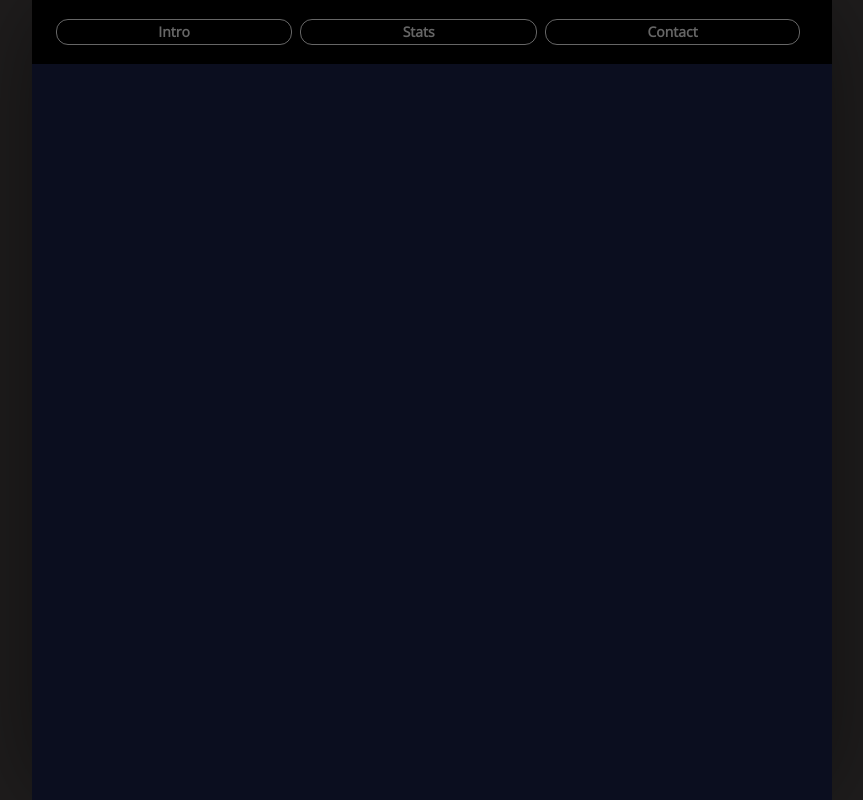
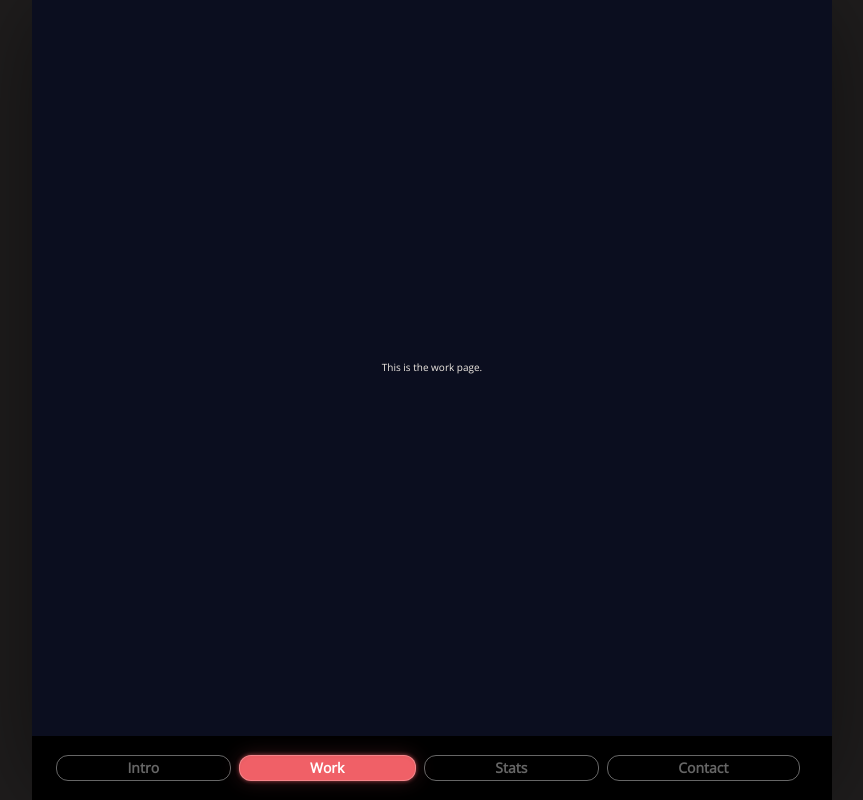
Before and after one commit to beacrea/coty.design, a Vue app: page /#/work in a window 1280 px wide. Shown: the whole page, without its empty margins (208-1071 px from the left). Built offline with nearby package versions, Linux system fonts and the light colour scheme.

Commit message:
Added work page

```diff
--- a/src/App.vue
+++ b/src/App.vue
@@ -57,7 +57,7 @@ export default {
   &.pg-intro {
     background-image: url('/static/img/bg-about-sm.jpg');
   }
-  &.pg-intro-blurred {
+  &.pg-intro-blurred, .pg-work {
     background-image: url('/static/img/bg-about-sm-blurred.jpg');
   }
   &.pg-stats {
--- a/src/components/Navigation.vue
+++ b/src/components/Navigation.vue
@@ -1,7 +1,7 @@
 <template>
   <nav id="navigation">
     <router-link to="intro" v-on:click.native="changeBg">Intro</router-link>
-    <!--<a>Work</a>-->
+    <router-link to="work" v-on:click.native="changeBg">Work</router-link>
     <router-link to="stats" v-on:click.native="changeBg">Stats</router-link>
     <router-link to="contact" v-on:click.native="changeBg">Contact</router-link>
     <!--<a class="icon">★</a>-->
--- /dev/null
+++ b/src/components/pages/Work.vue
@@ -0,0 +1,33 @@
+<template>
+  <div id="work">{{msg}}</div>
+</template>
+
+<script>
+export default {
+  components: {},
+  data () {
+    return {
+      msg: 'This is the work page.'
+    }
+  }
+}
+</script>
+
+<style lang="scss" scoped>
+// Imports
+@import "../../globalStyles/imports";
+@import "../../globalStyles/vars";
+
+#work {
+  display: flex;
+  flex-direction: column;
+  overflow: scroll;
+  justify-content: center;
+  align-items: center;
+  padding: $padding_side;
+  text-align: center;
+  * {
+    -webkit-tap-highlight-color: rgba(0, 0, 0, 0);
+  }
+}
+</style>
--- a/src/router/index.js
+++ b/src/router/index.js
@@ -3,6 +3,7 @@ import Router from 'vue-router'
 import About from '../components/pages/About'
 import Stats from '../components/pages/Stats'
 import Contact from '../components/pages/Contact'
+import Work from '../components/pages/Work'
 
 Vue.use(Router)
 
@@ -28,6 +29,11 @@ export default new Router({
       path: '/contact',
       name: 'contact',
       component: Contact
+    },
+    {
+      path: '/work',
+      name: 'work',
+      component: Work
     }
   ]
 })
```
